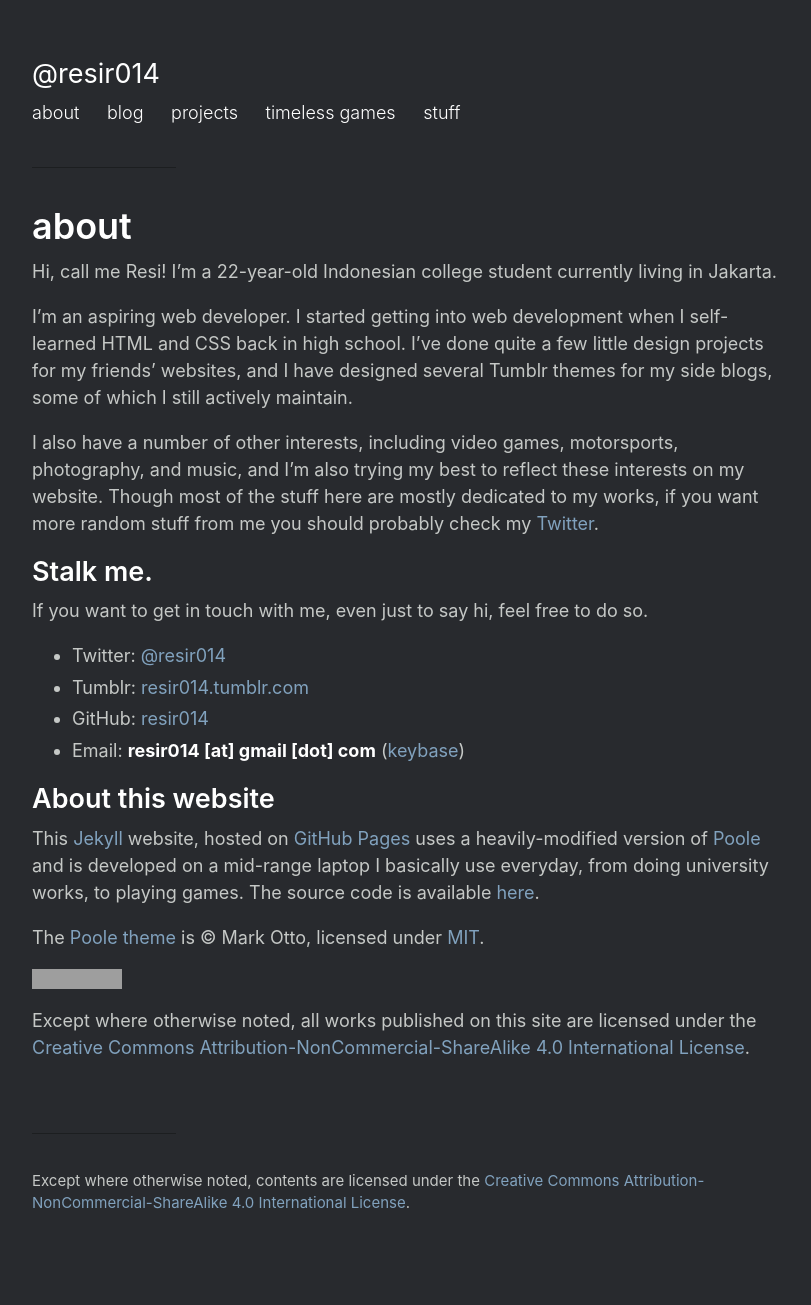
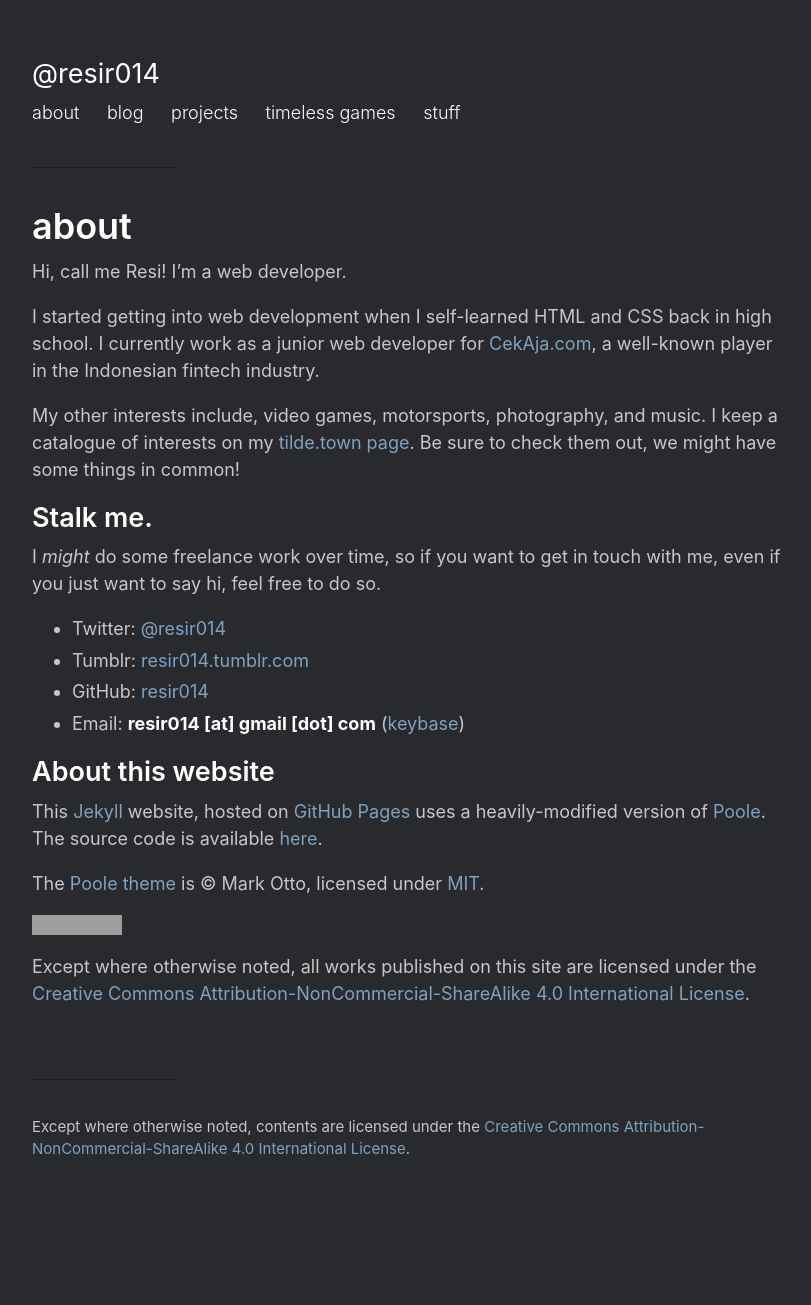
Before and after one commit to resir014/resir014.github.io, a Jekyll site: the page built from about.md, in a window 1280 px wide. Shown: the whole page, without its empty margins (22-833 px from the left). Built offline with Jekyll 4.4.1, drawn with Linux system fonts in a browser that asks for light colours; comment, search, counter and statistics services are not loaded; after the commit the page ends 1251 px from its top, so only the background shows below that; grey boxes are pictures that could not be loaded.

Commit message:
Updated About page

```diff
--- a/about.md
+++ b/about.md
@@ -3,15 +3,15 @@ layout: page
 title: about
 ---
 
-Hi, call me Resi! I'm a 22-year-old Indonesian college student currently living in Jakarta.
+Hi, call me Resi! I'm a web developer.
 
-I'm an aspiring web developer. I started getting into web development when I self-learned HTML and CSS back in high school. I've done quite a few little design projects for my friends' websites, and I have designed several Tumblr themes for my side blogs, some of which I still actively maintain.
+I started getting into web development when I self-learned HTML and CSS back in high school. I currently work as a junior web developer for [CekAja.com](https://www.cekaja.com/), a well-known player in the Indonesian fintech industry.
 
-I also have a number of other interests, including video games, motorsports, photography, and music, and I'm also trying my best to reflect these interests on my website. Though most of the stuff here are mostly dedicated to my works, if you want more random stuff from me you should probably check my [Twitter](https://twitter.com/resir014).
+My other interests include, video games, motorsports, photography, and music. I keep a catalogue of interests on my [tilde.town page](https://tilde.town/~resir014/). Be sure to check them out, we might have some things in common!
 
 ## Stalk me.
 
-If you want to get in touch with me, even just to say hi, feel free to do so.
+I *might* do some freelance work over time, so if you want to get in touch with me, even if you just want to say hi, feel free to do so.
 
 * Twitter: [@resir014](https://twitter.com/resir014)
 * Tumblr: [resir014.tumblr.com](http://resir014.tumblr.com/)
@@ -20,7 +20,7 @@ If you want to get in touch with me, even just to say hi, feel free to do so.
 
 ## About this website
 
-This [Jekyll](https://jekyllrb.com/) website, hosted on [GitHub Pages](https://pages.github.com/) uses a heavily-modified version of [Poole](http://getpoole.com/) and is developed on a mid-range laptop I basically use everyday, from doing university works, to playing games. The source code is available [here](https://github.com/resir014/resir014.github.io).
+This [Jekyll](https://jekyllrb.com/) website, hosted on [GitHub Pages](https://pages.github.com/) uses a heavily-modified version of [Poole](http://getpoole.com/). The source code is available [here](https://github.com/resir014/resir014.github.io).
 
 The [Poole theme](http://getpoole.com/) is &copy; Mark Otto, licensed under [MIT](https://github.com/poole/poole/blob/master/LICENSE.md).
 
```
